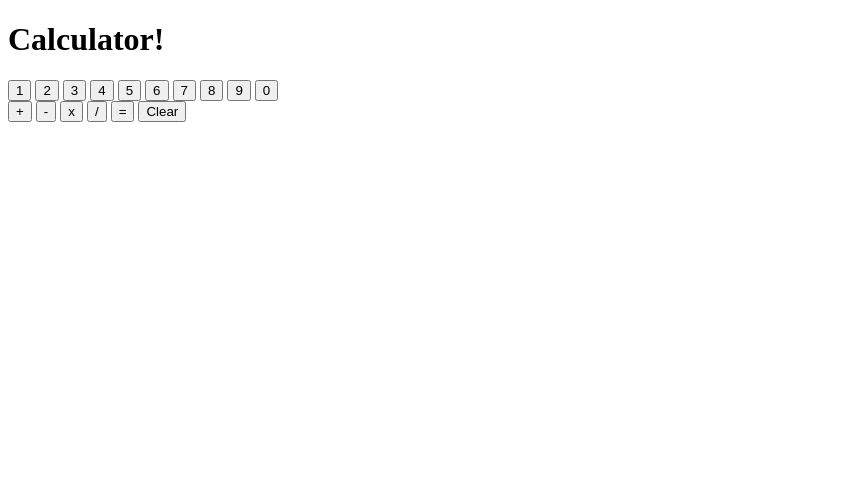
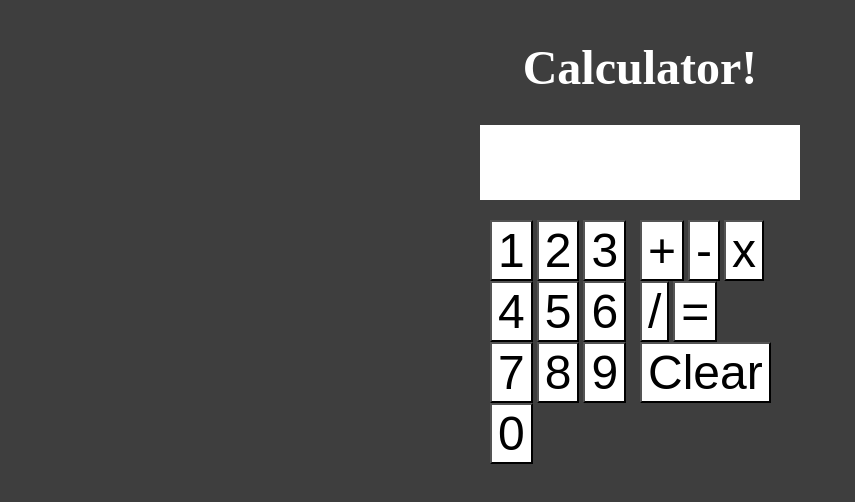
Before and after one commit to kybidium/calculator-js, a plain HTML site: page index.html in a window 1280 px wide. Both pictures are taken after a click on the button "Clear". Shown: the whole page, without its empty margins (0-855 px from the left). Drawn offline with Linux system fonts and the light colour scheme.

Commit message:
improved style, refactored js
have grouped buttons more clearly and added a display bar, as well as changed colors of the app. also refactored code to move equalhelper to be called in operatorhelper, so that equal button can be of class operator. also added eventlisteners that change the buttons' style when they are held down

```diff
--- a/calculator.js
+++ b/calculator.js
@@ -35,13 +35,13 @@ function operate(num1, num2, operValue) {
     } else if (operValue == "/") {
         return divide(num1, num2);
     } else {
-        return "Invalid Operator";
+        return display.textContent;
     }
 }
 
 // Object that stores a first number, second number, and operator
 // Maybe should have a separate one??
-const operationObject = {num1: '', num2: '', status: 'pre'};
+const operationObject = {num1: '', num2: '', status: 'pre', operValue: null};
 
 let display = document.querySelector('#display');
 
@@ -53,9 +53,8 @@ function calcFill() {
         display.textContent = this.textContent;
         operationObject.status = 'number';
         operatorsReset();
-    } else if (operationObject.status == 'pre' | operationObject.status == 'operator' |
-        operationObject.status == 'pause') {
-    } else {
+    } else if (!(operationObject.status == 'pre' | operationObject.status == 'operator' |
+        operationObject.status == 'pause')) {
         display.textContent += this.textContent;
         return;
     }
@@ -67,7 +66,9 @@ function calcFill() {
 // operator logic
 function operatorHelper() {
     //need to clean this logic wayyy more
-    if (operationObject.status == 'pause') {
+    if (this.id == "equals") {
+        equalsHelper();
+    } else if (operationObject.status == 'pause') {
         return;
         //maybe change these num1/num2 checks so they rely entirely on status
     } else if (operationObject.num1 != '' &&
@@ -86,9 +87,11 @@ function operatorHelper() {
         operationObject.num1 = 1*display.textContent;
         operationObject.status = 'operator'; //wait till next num input
     }
-    operationObject.operValue = this.textContent;
-    this.style.color = 'white'
-    this.style['background-color'] = 'black';
+    if (this.id != "equals") {
+        operationObject.operValue = this.textContent;
+        this.style.color = 'white'
+        this.style['background-color'] = 'black';
+    }
 }
 
 function operatorsReset() {
@@ -111,9 +114,6 @@ function equalsHelper() {
     operationObject.status = 'post';
 }
 
-let equals = document.querySelector('#equals');
-equals.addEventListener('click', equalsHelper);
-
 // clear button logic
 function clearHelper() {
     if (operationObject.status == 'post' || operationObject.status == 'operator'
@@ -134,3 +134,17 @@ clear.addEventListener('click', clearHelper);
 
 const numButtons = document.querySelectorAll('.num');
 numButtons.forEach(button => button.addEventListener('click', calcFill));
+const buttons = document.querySelectorAll('button');
+
+buttons.forEach(button => button.addEventListener('mousedown', function(e) {
+        button.style.backgroundColor = 'black';
+        button.style.color = 'white';
+    }
+));
+
+
+
+buttons.forEach(button => button.addEventListener('mouseup', function() {
+    button.style.backgroundColor = 'white';
+    button.style.color = 'black';
+}))
--- a/index.html
+++ b/index.html
@@ -2,11 +2,13 @@
 <head>
     <meta charset="UTF-8">
     <title>Calculator!</title>
+    <link rel="stylesheet" href="style.css"/>
     <script src="calculator.js" defer></script>
 </head>
 <body>
     <h1>Calculator!</h1>
-    <div id="display">12345</div>
+    <div id="display"></div>
+    <div id="button-container">
         <div id="button-container-nums">
             <button class="num">1</button>
             <button class="num">2</button>
@@ -24,7 +26,8 @@
             <button id="subtract" class="operator">-</button>
             <button id="multiply" class="operator">x</button>
             <button id="divide" class="operator">/</button>
-        <button id="equals">=</button>
+            <button id="equals" class="operator">=</button>
             <button id="clear">Clear</button>
         </div>
+    </div>
 </body>
--- a/style.css
+++ b/style.css
@@ -1,4 +1,39 @@
+body {
+    display: flex;
+    flex-direction: column;
+    align-items: center;
+    background-color: #3e3e3e;
+}
+
+h1, #display {
+    color: white;
+    font-size: 48px;
+}
+
+#button-container {
+    display: flex;
+}
+
+#button-container-nums, #button-container-ops {
+    width: 150px;
+}
+
+h1 {
+    margin-bottom: 10px;
+}
+
+#display {
+    min-height: 55px;
+    padding: 10px;
+    background-color: white;
+    margin: 20px auto;
+    min-width: 300px;
+    color: black;
+}
+
 button {
     background-color: white;
     color: black;
+    font-size: 48px;
+
 }
```
Lines whose indentation alone changed are shown as unchanged.
